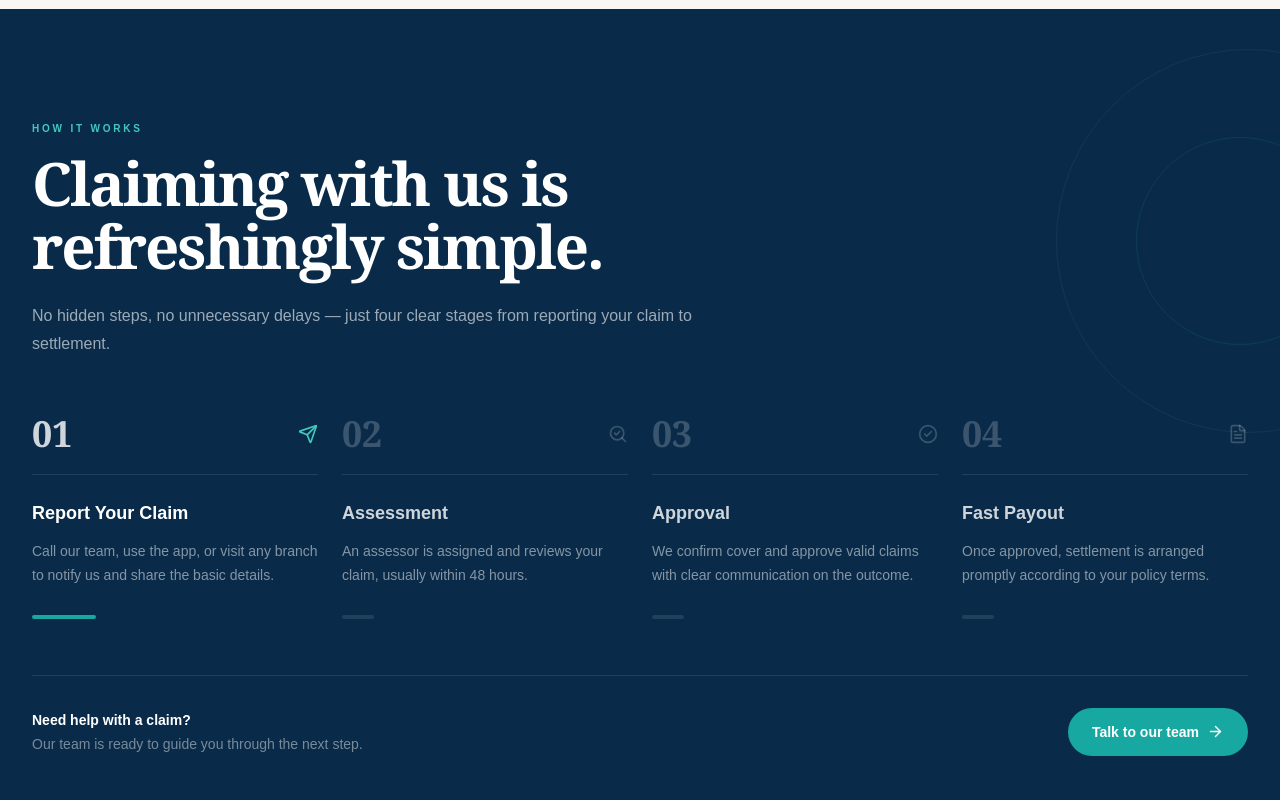
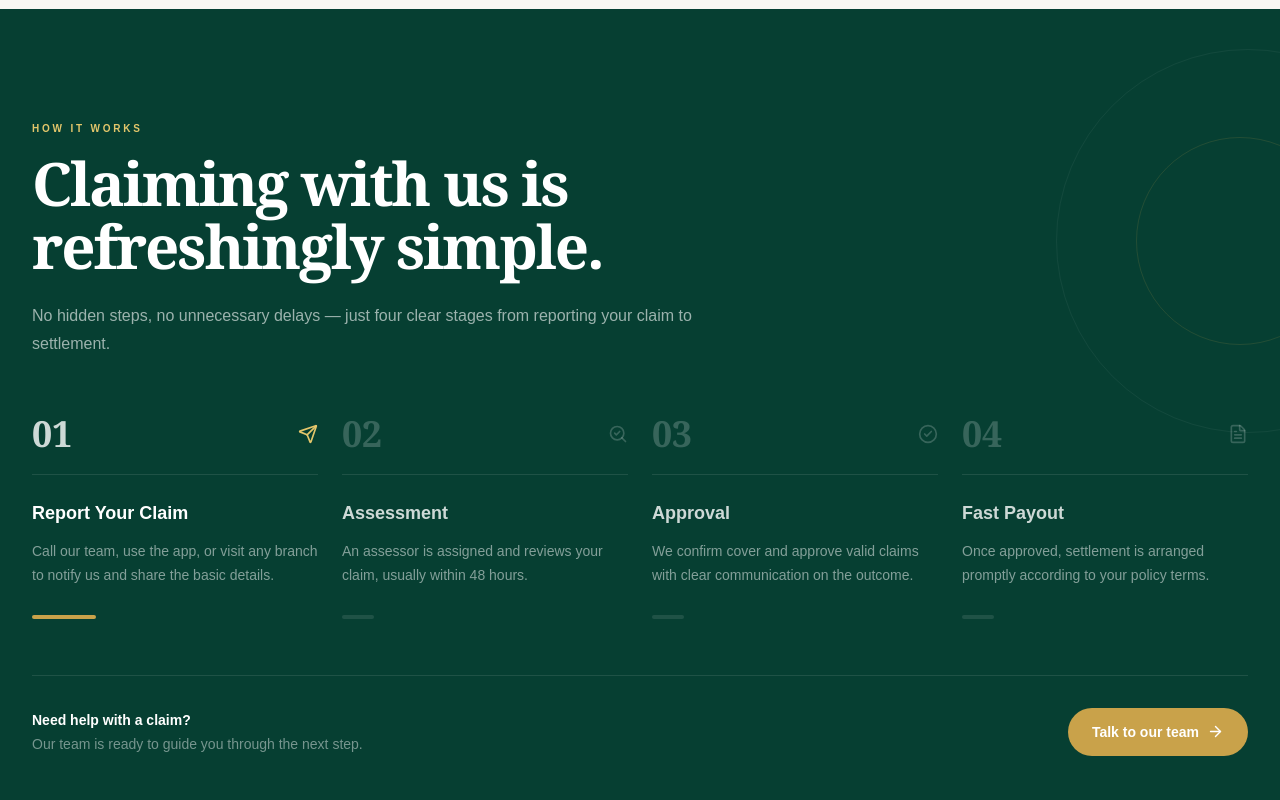
Before and after one commit to EugeneCodes254/mayban-insurance, a Next.js app: page / in a window 1280 px wide. Shown: the part 4540-5340 px from the top of the page. Built offline with nearby package versions, Linux system fonts and the light colour scheme.

Commit message:
Align claims process with Mayban brand palette

```diff
--- a/src/components/ClaimsProcess.tsx
+++ b/src/components/ClaimsProcess.tsx
@@ -34,13 +34,13 @@ export function ClaimsProcess() {
   const [activeStep, setActiveStep] = useState(0);
 
   return (
-    <section id="claims" className="relative overflow-hidden bg-[#092B49] py-20 text-white sm:py-24 lg:py-28">
+    <section id="claims" className="relative overflow-hidden bg-[#063F32] py-20 text-white sm:py-24 lg:py-28">
       <div className="pointer-events-none absolute -right-40 top-10 h-96 w-96 rounded-full border border-white/5" />
-      <div className="pointer-events-none absolute -right-16 top-32 h-52 w-52 rounded-full border border-[#17A9A1]/15" />
+      <div className="pointer-events-none absolute -right-16 top-32 h-52 w-52 rounded-full border border-[#C9A24A]/15" />
 
       <div className="mx-auto max-w-[1280px] px-5 sm:px-8">
         <div className="max-w-[760px]">
-          <p className="text-[10px] font-black uppercase tracking-[0.28em] text-[#43C7BF]">
+          <p className="text-[10px] font-black uppercase tracking-[0.28em] text-[#E3C66B]">
             How It Works
           </p>
 
@@ -69,7 +69,7 @@ export function ClaimsProcess() {
                   <span className={`font-serif text-4xl font-bold transition ${active ? "text-white/80" : "text-white/20 group-hover:text-white/40"}`}>
                     {step.number}
                   </span>
-                  <Icon size={20} className={active ? "text-[#43C7BF]" : "text-white/20 group-hover:text-[#43C7BF]"} />
+                  <Icon size={20} className={active ? "text-[#E3C66B]" : "text-white/20 group-hover:text-[#E3C66B]"} />
                 </div>
 
                 <h3 className={`mt-6 text-lg font-black transition ${active ? "text-white" : "text-white/80"}`}>
@@ -80,7 +80,7 @@ export function ClaimsProcess() {
                   {step.description}
                 </p>
 
-                <div className={`mt-7 h-1 rounded-full transition-all duration-300 ${active ? "w-16 bg-[#17A9A1]" : "w-8 bg-white/10 group-hover:w-12 group-hover:bg-[#17A9A1]/60"}`} />
+                <div className={`mt-7 h-1 rounded-full transition-all duration-300 ${active ? "w-16 bg-[#C9A24A]" : "w-8 bg-white/10 group-hover:w-12 group-hover:bg-[#C9A24A]/60"}`} />
               </button>
             );
           })}
@@ -92,7 +92,7 @@ export function ClaimsProcess() {
             <p className="mt-1 text-sm text-white/45">Our team is ready to guide you through the next step.</p>
           </div>
 
-          <a href="#contact" className="inline-flex items-center gap-2 self-start rounded-full bg-[#17A9A1] px-6 py-3.5 text-sm font-black text-white transition hover:-translate-y-0.5 hover:bg-[#20b7ae]">
+          <a href="#contact" className="inline-flex items-center gap-2 self-start rounded-full bg-[#C9A24A] px-6 py-3.5 text-sm font-black text-white transition hover:-translate-y-0.5 hover:bg-[#20b7ae]">
             Talk to our team
             <ArrowRight size={17} />
           </a>
```
